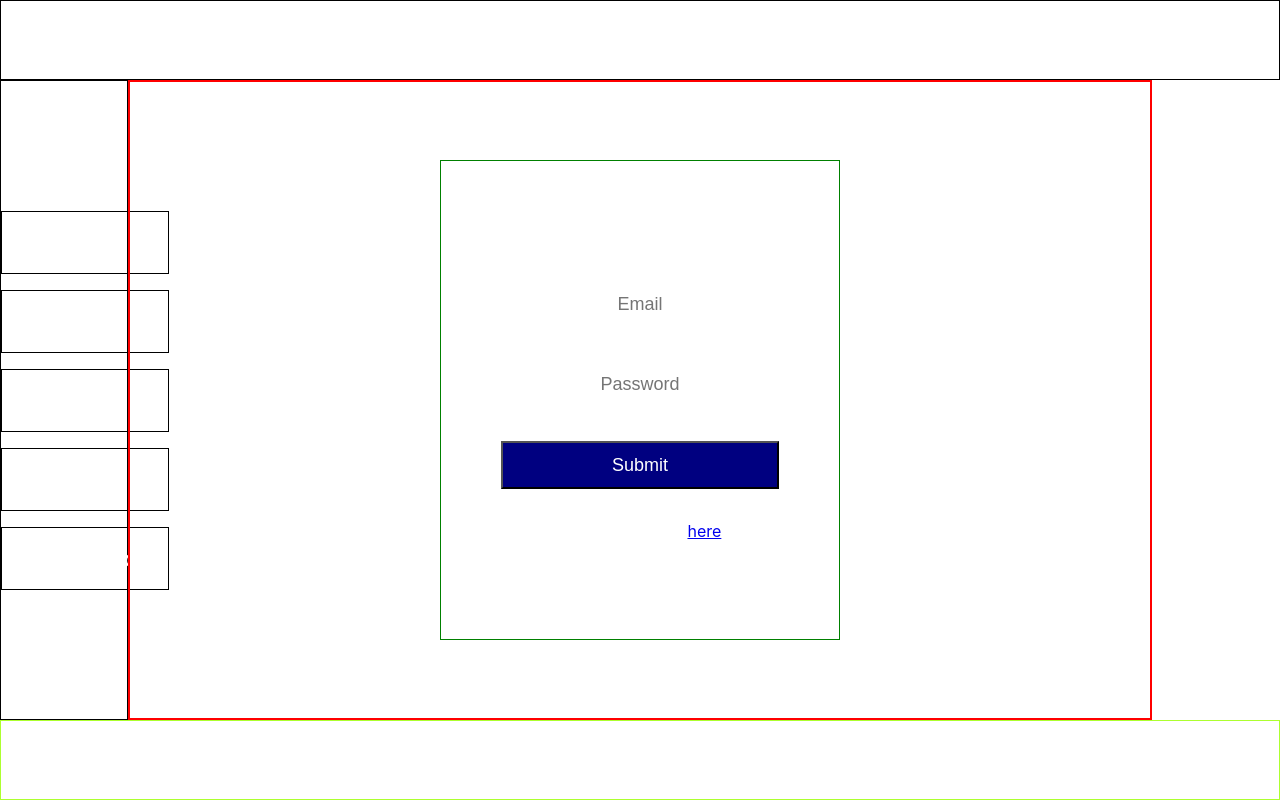
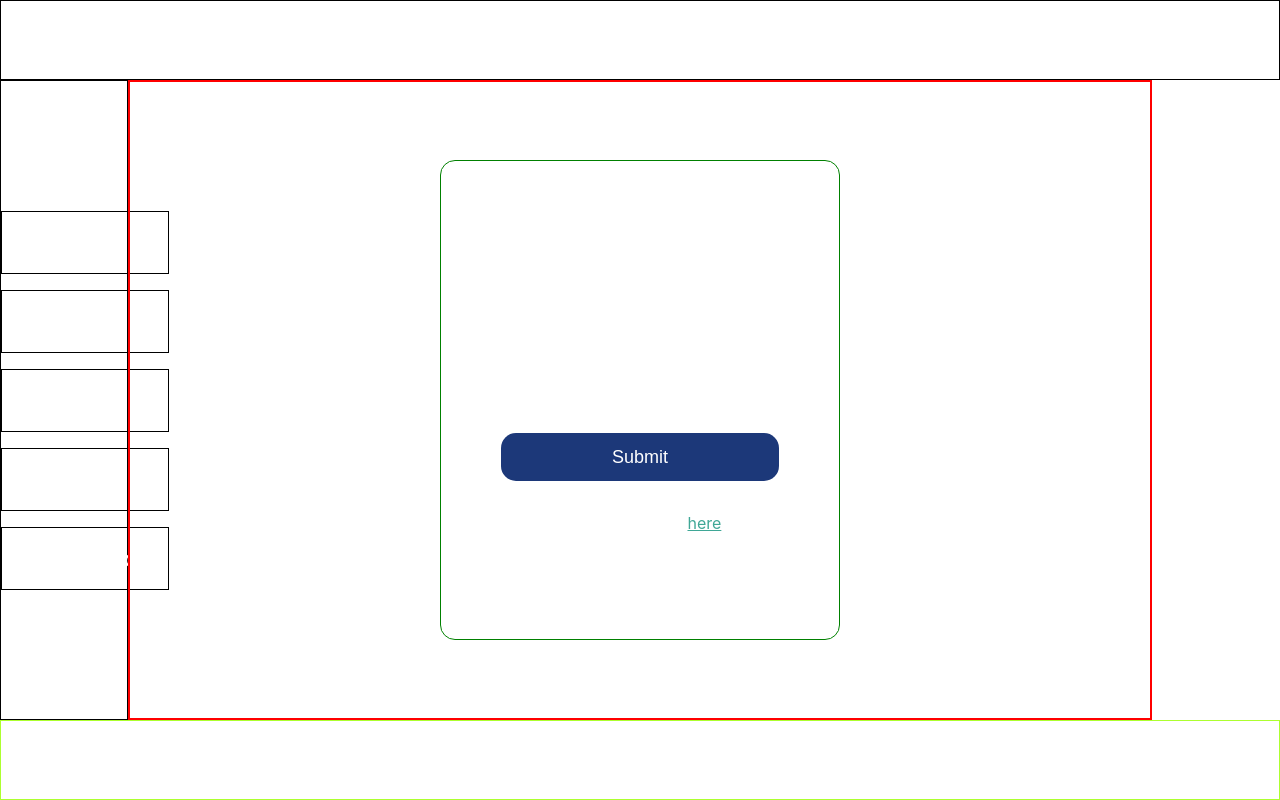
Before and after one commit to BogdanTopalov/React-Projects, a React (Create React App) app in the folder Chill Cafe/client/: page /login in a window 1280 px wide. Built offline with nearby package versions, Linux system fonts and the light colour scheme.

Commit message:
Update App.css

```diff
--- a/Chill Cafe/client/src/App.css
+++ b/Chill Cafe/client/src/App.css
@@ -176,8 +176,8 @@ main h1 {
 .item {
     border: solid 1px purple;
     border-radius: 15px;
-    max-height: 20rem;
-    max-width: 20rem;
+    height: 20rem;
+    width: 15rem;
     background-position: center;
     background-size: cover;
 
@@ -198,7 +198,9 @@ main h1 {
 }
 
 
-.login-register {
+.login-register,
+.edit,
+.add {
     width: 25rem;
     height: 30rem;
     border: 1px solid green;
@@ -211,11 +213,14 @@ main h1 {
     gap: 2rem;
 
     color: white;
+    backdrop-filter: blur(10px);
 }
 
-.login-register h2 {
+.login-register h2,
+.edit h2,
+.add h2 {
     font-size: 60px;
-    padding-bottom: 1rem;
+    padding-bottom: 0.5rem;
 }
 
 .login-register .line {
@@ -224,6 +229,8 @@ main h1 {
     margin: 0 auto;
 }
 
+.edit input,
+.add input,
 .login-register input {
     background-color: transparent;
     border-top: none;
@@ -237,30 +244,153 @@ main h1 {
     color: white;
 }
 
+.edit button,
+.edit input,
+.add button,
+.add input,
 .login-register button,
 .login-register input {
     width: 70%;
     height: 3rem;
 }
 
-
-.login-register button {
-    background-color: navy;
+.login-register button,
+.edit .buttons button,
+.add .buttons button {
+    background-color: #1C3879;
     color: white;
     font-size: large;
+    border: none;
 }
 
+.login-register p a {
+    color: #3FA796;
+}
 
 
 ::placeholder {
     text-align: center;
+    color: white;
 }
 
+.edit input:focus,
+.add input:focus,
 .login-register input:focus {
     outline: none;
 }
 
-.login-register input:focus::placeholder {
+.login-register input:focus::placeholder,
+.add input:focus::placeholder {
     color: transparent;
+}
+
+.details {
+    width: 70%;
+    height: 85%;
+
+    display: flex;
+    align-items: center;
+    justify-content: center;
+    gap: 5rem;
+    border: 1px solid blanchedalmond;
+    backdrop-filter: blur(10px);
+}
+
+.login-register,
+.login-register button,
+.edit,
+.add,
+.details,
+.details img { border-radius: 15px;}
+
+.details img {
+    height: 35rem;
+    width: 30rem;
+    object-fit: cover;
+}
+
+.details .info {
+    border: 1px solid gold;
+    height: inherit;
+    width: 25rem;
+
+    display: flex;
+    flex-direction: column;
+    gap: 3rem;
+
+    text-align: center;
+    color: white;
 
 }
+
+.details .info h1 {
+    letter-spacing: 0;
+    font-size: 45px;
+}
+
+.details .info h3,
+.details .info h2 {
+    padding-top: 1rem;
+}
+.details .info .buttons button:first-of-type {
+    background-color: #1C3879;
+}
+
+.details .info .buttons button:last-of-type {
+    background-color: #A10035;
+}
+
+.topbar .buttons button {
+    background-color: #3FA796;
+}
+
+.buttons {
+    display: flex;
+    flex-direction: column;
+    align-items: center;
+    justify-content: center ;
+    gap: 1rem;
+}
+
+.buttons button {
+    width: 5.5rem;
+    height: 2rem;
+    color: white;
+    font-size: medium;
+    border-radius: 10px;
+    border-style: none;
+    box-shadow: rgba(0, 0, 0, 0.4) 0px 2px 4px, rgba(0, 0, 0, 0.3) 0px 7px 13px -3px, rgba(0, 0, 0, 0.2) 0px -3px 0px inset;
+    background-color: #3B9AE1;
+    cursor: pointer;
+}
+
+.edit,
+.add {
+    width: 70%;
+    height: 85%;
+}
+
+.details .info .buttons,
+.edit .buttons {
+    flex-direction: row;
+
+}
+
+.edit .buttons button:last-of-type {
+    background-color: #A10035;
+}
+
+.add .buttons button:last-of-type {
+    background-color: #3FA796;
+}
+
+.add label,
+.add select  {
+    font-size: 22px;
+}
+
+.add select {
+    border-radius: 15px;
+    width: 7rem;
+    text-align: center;
+}
```
